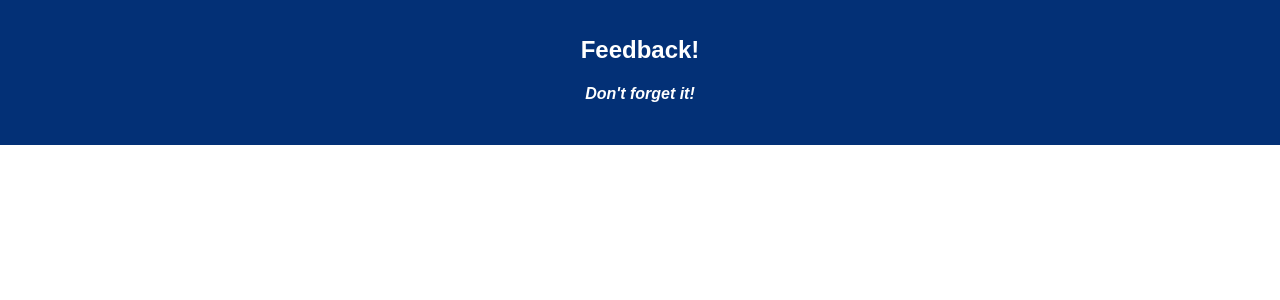
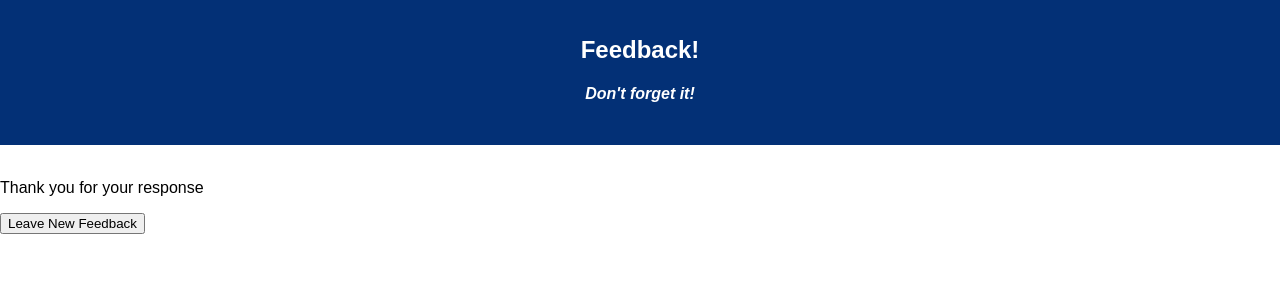
Before and after one commit to s-mahler/redux-feedback-loop, a React (Create React App) app: page /#/success in a window 1280 px wide. Shown: the top 300 px of the page. Built offline with nearby package versions, Linux system fonts and the light colour scheme.

Commit message:
success screen complete

```diff
--- a/src/components/App/App.js
+++ b/src/components/App/App.js
@@ -7,6 +7,7 @@ import Understanding from '../Understanding/Understanding';
 import Supported from '../Supported/Supported';
 import Review from '../Review/Review';
 import Comments from '../Comments/Comments';
+import Success from '../Success/Success';
 
 class App extends Component {
   render() {
@@ -25,6 +26,7 @@ class App extends Component {
         <Route path="/supported" component={Supported}/>
         <Route path="/review" component={Review}/>
         <Route path="/comments" component={Comments}/>
+        <Route path="/success" component={Success}/>
       </Router>
     );
   }
--- a/src/components/Review/Review.js
+++ b/src/components/Review/Review.js
@@ -9,7 +9,8 @@ class Review extends Component {
           console.log(response.data);
         }).catch((error) => {
           console.log(error);
-        })
+        });
+        this.props.history.push('/success');
     }
 
     render () {
--- /dev/null
+++ b/src/components/Success/Success.js
@@ -0,0 +1,21 @@
+import React, { Component } from 'react';
+import { connect } from 'react-redux';
+
+class Supported extends Component {
+
+    handleSubmit = () => {
+        this.props.history.push('/');
+    }
+
+    render () {
+        return (
+            <>
+            <p>Thank you for your response</p>
+            <button onClick={this.handleSubmit}>Leave New Feedback</button>
+            </>
+
+        )
+    }
+}
+
+export default connect()(Supported);
```
